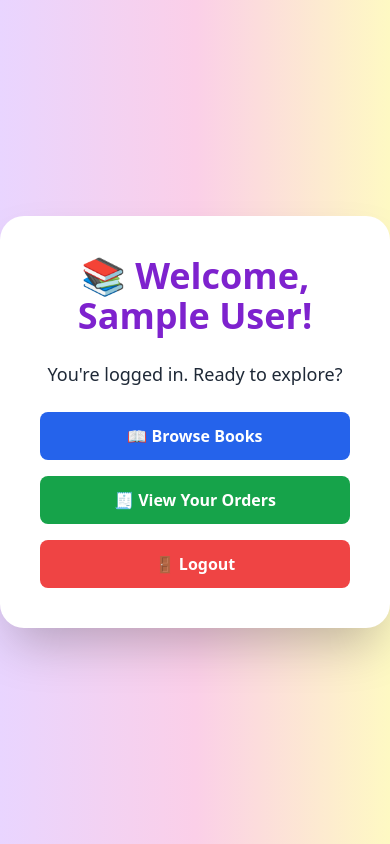
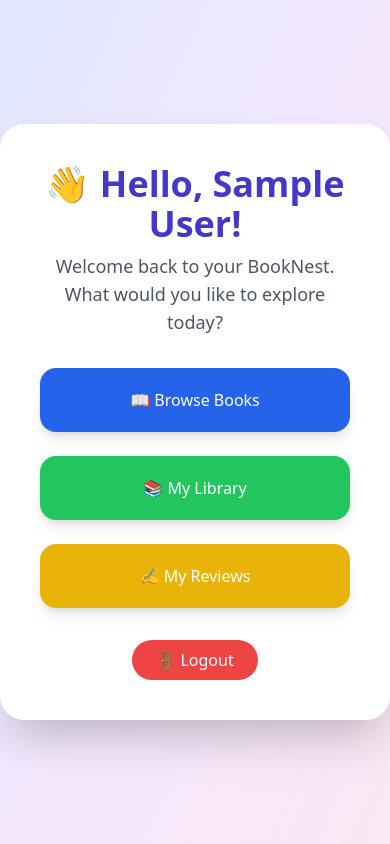
Before and after one commit to Silseven7/_Book_Store_, a PHP site: page /dashboard.php in a window 390 px wide. Run offline with PHP 8.4, Linux system fonts and the light colour scheme; the visitor is signed in with stand-in values (Sample User, id 1); some libraries are stand-ins or nearby versions.

Commit message:
Implemented a Browse Books page with a responsive grid of book covers for discovering and adding new titles. Introduced a My Library section to view, track, and manage your personal book collection. Added a My Reviews page to write, rate, and edit reviews of books you’ve read. (wupdateddashboard)

```diff
--- a/dashboard.php
+++ b/dashboard.php
@@ -6,42 +6,44 @@
   exit;
 }
 
-$real_name = $_SESSION['real_name'] ?? $_SESSION['username'] ?? 'Bookstore User';
+$real_name = $_SESSION['real_name'] ?? $_SESSION['username'] ?? 'Book Lover';
 ?>
 
 <!DOCTYPE html>
 <html lang="en">
 <head>
   <meta charset="UTF-8">
-  <title>Your Bookstore Dashboard</title>
+  <title>BookNest Dashboard</title>
   <meta name="viewport" content="width=device-width, initial-scale=1.0">
   <script src="https://cdn.tailwindcss.com"></script>
 </head>
-<body class="bg-gradient-to-r from-purple-200 via-pink-200 to-yellow-100 min-h-screen flex items-center justify-center">
+<body class="bg-gradient-to-br from-indigo-100 via-purple-100 to-pink-100 min-h-screen flex items-center justify-center">
 
-  <div class="bg-white text-gray-800 p-10 rounded-3xl shadow-2xl w-full max-w-xl text-center space-y-6">
-    <h1 class="text-4xl font-extrabold text-purple-700">📚 Welcome, <?= htmlspecialchars($real_name) ?>!</h1>
+  <div class="bg-white text-gray-800 p-10 rounded-3xl shadow-2xl w-full max-w-3xl space-y-8">
+    <div class="text-center space-y-2">
+      <h1 class="text-4xl font-bold text-indigo-700">👋 Hello, <?= htmlspecialchars($real_name) ?>!</h1>
+      <p class="text-lg text-gray-600">Welcome back to your BookNest. What would you like to explore today?</p>
+    </div>
 
-    <p class="text-lg">You're logged in. Ready to explore?</p>
-
-    <div class="grid grid-cols-1 gap-4">
-      <a href="books.php"
-         class="py-3 bg-blue-600 text-white font-semibold rounded-lg hover:bg-blue-700 transition">
+    <div class="grid grid-cols-1 md:grid-cols-3 gap-6">
+      <a href="books.php" class="bg-blue-600 text-white py-5 px-4 rounded-2xl shadow-lg hover:bg-blue-700 transition text-center">
         📖 Browse Books
       </a>
 
-      <a href="orders.php"
-         class="py-3 bg-green-600 text-white font-semibold rounded-lg hover:bg-green-700 transition">
-        🧾 View Your Orders
+      <a href="library.php" class="bg-green-500 text-white py-5 px-4 rounded-2xl shadow-lg hover:bg-green-600 transition text-center">
+        📚 My Library
       </a>
 
-      <form action="auth/logout.php" method="POST">
-        <button type="submit"
-                class="w-full py-3 bg-red-500 text-white font-semibold rounded-lg hover:bg-red-600 transition">
-          🚪 Logout
-        </button>
-      </form>
+      <a href="reviews.php" class="bg-yellow-500 text-white py-5 px-4 rounded-2xl shadow-lg hover:bg-yellow-600 transition text-center">
+        ✍️ My Reviews
+      </a>
     </div>
+
+    <form action="auth/logout.php" method="POST" class="text-center mt-6">
+      <button type="submit" class="py-2 px-6 bg-red-500 text-white rounded-full hover:bg-red-600 transition">
+        🚪 Logout
+      </button>
+    </form>
   </div>
 
 </body>
```
Also changed, not shown: books.php (added, +38 -0 lines), library.php (added, +39 -0 lines), reviews.php (added, +37 -0 lines).
